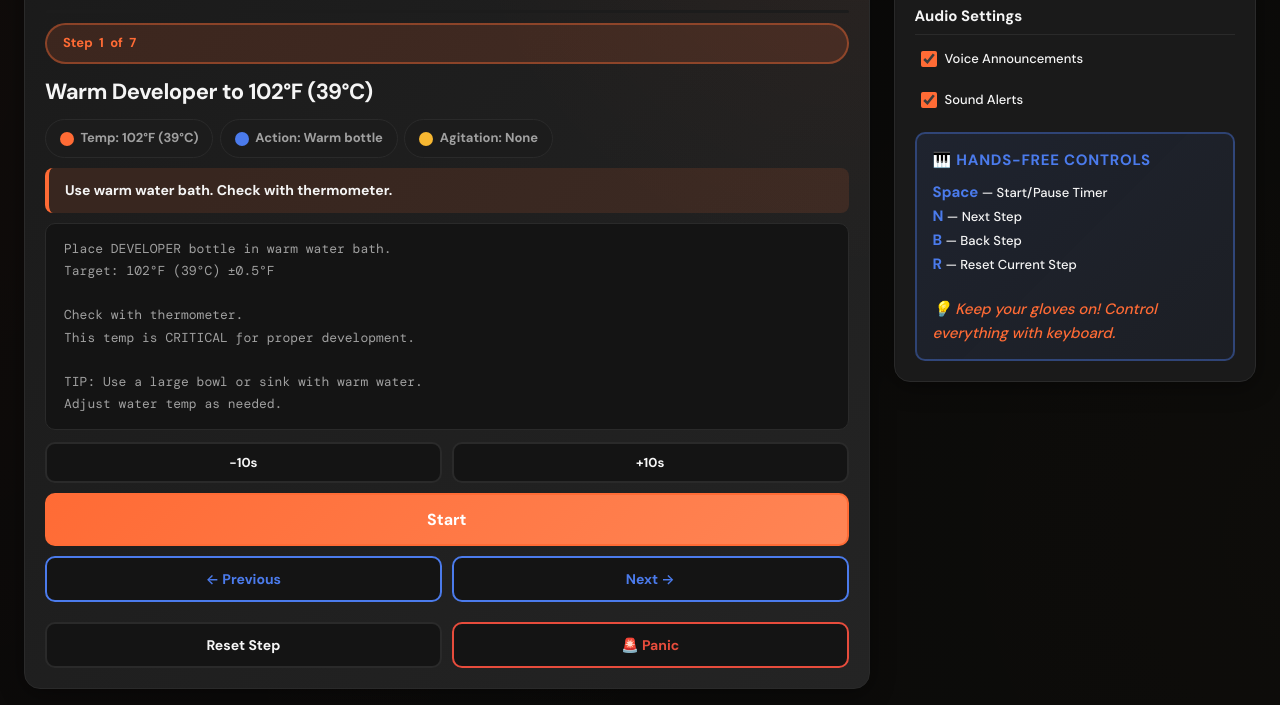
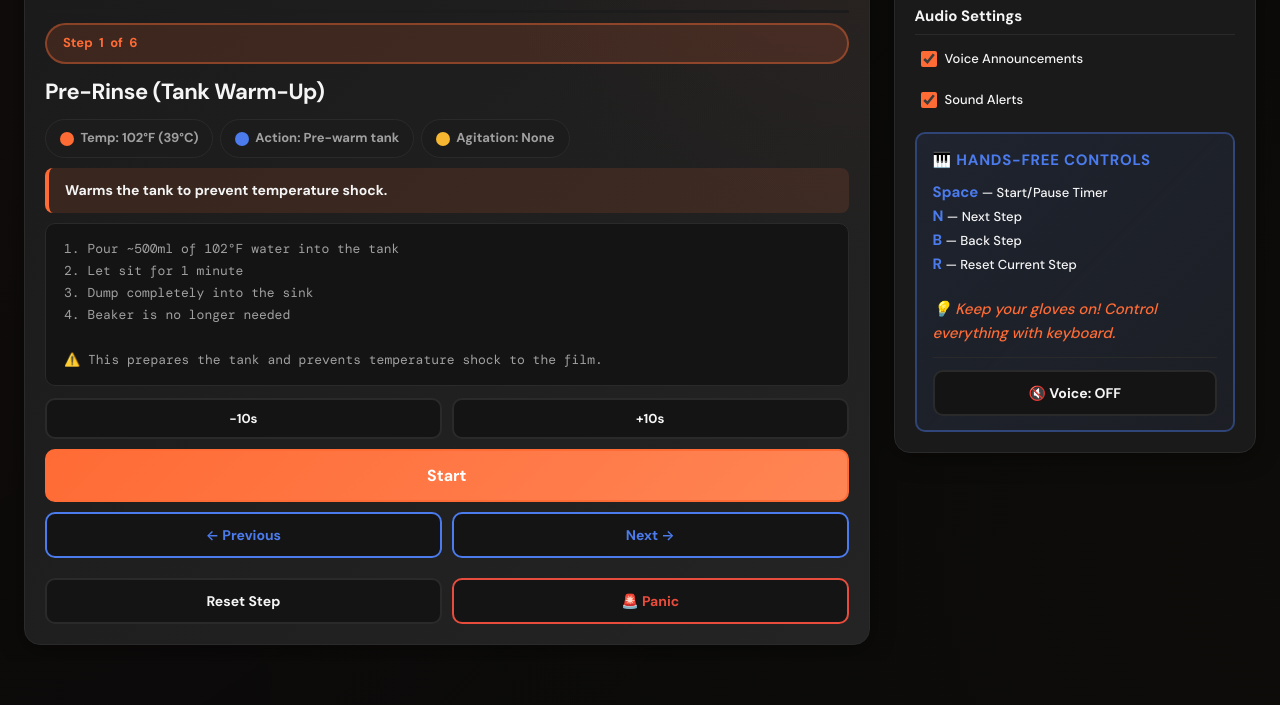
Before and after one commit to nastyahammerova/film-dev-coach, a plain HTML site: page index.html in a window 1280 px wide. Shown: the part 301-1006 px from the top of the page. After the commit the page ends 962 px from the top, so only its background shows below. Drawn offline with nearby package versions, Linux system fonts and the light colour scheme.

Commit message:
Update index.html

```diff
--- a/index.html
+++ b/index.html
@@ -1077,6 +1077,11 @@
           <em style="color: var(--accent-orange); font-size: 0.938rem;">
             💡 Keep your gloves on! Control everything with keyboard.
           </em>
+          <div style="margin-top: 0.75rem; padding-top: 0.75rem; border-top: 1px solid var(--border);">
+            <button class="btn" id="toggle-voice" style="width: 100%; font-size: 0.875rem;">
+              🔇 Voice: OFF
+            </button>
+          </div>
         </div>
       </div>
 
@@ -1207,82 +1212,79 @@ Next: Load film and proceed to development process.`
       ]
     },
     "c41-unicolor": {
-      name: "2. C-41 Development (Unicolor Kit)",
+      name: "2. C-41 Development (Cinestill Kit)",
       steps: [
         {
-          title: "Warm Developer to 102°F (39°C)",
-          durationSec: 0,
-          meta: { temp: "102°F (39°C)", action: "Warm bottle", agitation: "None" },
-          hint: "Use warm water bath. Check with thermometer.",
-          instructions: `Place DEVELOPER bottle in warm water bath.
-Target: 102°F (39°C) ±0.5°F
-
-Check with thermometer.
-This temp is CRITICAL for proper development.
-
-TIP: Use a large bowl or sink with warm water.
-Adjust water temp as needed.`
-        },
-        {
-          title: "Warm Blix to 100-105°F (38-41°C)",
-          durationSec: 0,
-          meta: { temp: "100-105°F", action: "Warm bottle", agitation: "None" },
-          hint: "Blix is more forgiving, but keep it warm.",
-          instructions: `Place BLIX bottle in warm water bath.
-Target: 100-105°F (38-41°C)
-
-Blix temp is less critical than Developer,
-but keep it in the warm range.
-
-Check both bottles are at temp before starting.`
+          title: "Pre-Rinse (Tank Warm-Up)",
+          durationSec: 60,
+          meta: { temp: "102°F (39°C)", action: "Pre-warm tank", agitation: "None" },
+          hint: "Warms the tank to prevent temperature shock.",
+          instructions: `1. Pour ~500ml of 102°F water into the tank
+2. Let sit for 1 minute
+3. Dump completely into the sink
+4. Beaker is no longer needed
+
+⚠️ This prepares the tank and prevents temperature shock to the film.`,
+          agitation: null
         },
         {
           title: "DEVELOPER",
           durationSec: 210,
           meta: { temp: "102°F (39°C)", action: "Pour in", agitation: "Every 30s" },
-          hint: "Start timer IMMEDIATELY when Developer touches film.",
-          instructions: `1. Pour Developer into tank (lights ON or OFF)
-2. Start timer IMMEDIATELY at first contact
-3. Tap tank to remove air bubbles
-4. Put on lid and inversion cap
+          hint: "Start timer IMMEDIATELY when Developer touches film. Continuous agitation first 10 seconds.",
+          instructions: `1. Pour developer in immediately
+2. Agitate continuously for the first 10 seconds
+3. Seal the lid tightly (this will leak if loose)
+4. Start timer IMMEDIATELY
 
 AGITATION SCHEDULE:
-• Initial: 10-15 inversions (first 30 sec)
-• Then: 3-4 inversions every 30 seconds
+• Initial: Continuous agitation for first 10 seconds
+• Then: 4 gentle inversions every 30 seconds
+  - One inversion = flip upside down → twist slightly → return
+  - Avoid shaking or aggressive agitation
+  - You may hold the tank upside down briefly to ensure full coverage
 
 ⚠️ TEMPERATURE CRITICAL: Must be 102°F ±1°F
-⚠️ Start timer at FIRST CONTACT with film
-
-At end: Pour Developer back into bottle (reusable 2-4 times)`,
+
+At 3:30:
+• Open carefully (gas may release)
+• Dump developer
+• Rinse tank lid if needed`,
           agitation: {
             mode: "every",
             everySec: 30,
-            firstMessage: "Initial agitation: 10-15 inversions now.",
-            message: "Agitate: 3-4 inversions."
+            firstMessage: "Initial agitation: Continuous for 10 seconds now.",
+            message: "Agitate: 4 gentle inversions."
           }
         },
         {
           title: "BLIX",
           durationSec: 480,
           meta: { temp: "100-105°F", action: "Pour in", agitation: "Every 30s" },
-          hint: "Blix removes silver and fixes the image. Lights can be ON.",
-          instructions: `1. Pour out Developer (back into bottle if reusing)
-2. Pour Blix into tank
-3. Start timer
-4. Lights can be ON now (film is stable)
+          hint: "Blix removes silver and fixes the image. Lights can be ON. Vent gas pressure if needed.",
+          instructions: `1. Reset timer (if needed)
+2. Pour Blix into the tank
+3. Agitate for the first few seconds
+4. Seal lid securely
+5. Lights can be ON now (film is stable)
 
 AGITATION SCHEDULE:
-• Initial: 10-15 inversions (first 30 sec)
-• Then: 3-4 inversions every 30 seconds
-
-At end: Pour Blix back into bottle (reusable many times)
-
-TIP: Blix is forgiving. Longer is OK if needed.`,
+• Initial: Agitate for first few seconds
+• Then: 4 inversions every 30 seconds
+
+⚠️ Periodically vent gas pressure if the lid starts pushing out
+⚠️ Expect minor drips — this is why gloves matter
+
+WHILE BLIX IS RUNNING:
+• Start running warm water in the sink
+• Adjust faucet so rinse water is ready when Blix finishes
+
+At end: Pour Blix back into bottle (reusable many times)`,
           agitation: {
             mode: "every",
             everySec: 30,
-            firstMessage: "Initial agitation: 10-15 inversions now.",
-            message: "Agitate: 3-4 inversions."
+            firstMessage: "Initial agitation: Agitate for first few seconds now.",
+            message: "Agitate: 4 inversions."
           }
         },
         {
@@ -1391,6 +1393,9 @@ DONE! Your film is developed.`
   let recognition = null;
   let isListening = false;
 
+  // Voice announcements state
+  let voiceEnabled = false; // Disabled by default - user must enable
+
   function clone(obj) {
     return JSON.parse(JSON.stringify(obj));
   }
@@ -1718,7 +1723,27 @@ Keep responses concise (2-3 paragraphs max). Be direct and practical. Never sugg
     elToast._t = setTimeout(() => { elToast.classList.remove('show'); }, ms);
   }
 
+  function toggleVoice() {
+    voiceEnabled = !voiceEnabled;
+    const btn = document.getElementById('toggle-voice');
+    if (btn) {
+      btn.textContent = voiceEnabled ? '🔊 Voice: ON' : '🔇 Voice: OFF';
+      btn.style.background = voiceEnabled ? 'rgba(38, 222, 129, 0.15)' : '';
+      btn.style.borderColor = voiceEnabled ? 'var(--accent-green)' : '';
+      btn.style.color = voiceEnabled ? 'var(--accent-green)' : '';
+    }
+
+    if (voiceEnabled) {
+      toast('✓ Voice announcements enabled', 2000);
+      speak('Voice announcements enabled'); // Test voice
+    } else {
+      toast('✓ Voice announcements disabled', 2000);
+      window.speechSynthesis.cancel(); // Stop any current speech
+    }
+  }
+
   function speak(msg) {
+    if (!voiceEnabled) return; // Check if voice is enabled
     if (!elVoice.checked) return;
     try {
       window.speechSynthesis.cancel();
@@ -1780,6 +1805,11 @@ Keep responses concise (2-3 paragraphs max). Be direct and practical. Never sugg
     const step = recipe.steps[stepIndex];
     if (!step) return;
 
+    // Update dropdown to match current preset
+    if (elPreset.value !== currentPresetKey) {
+      elPreset.value = currentPresetKey;
+    }
+
     elTitle.textContent = step.title || "—";
     elCurrentStep.textContent = stepIndex + 1;
     elTotalSteps.textContent = recipe.steps.length;
@@ -1888,9 +1918,11 @@ Keep responses concise (2-3 paragraphs max). Be direct and practical. Never sugg
   }
 
   function applyPreset(key) {
+    stopTimers(); // Stop any running timers first
     currentPresetKey = key;
     recipe = clone(PRESETS[currentPresetKey]);
     setStep(0, {reset:true});
+    updateAIMode(); // Update AI mode after preset change
   }
 
   function adjustTime(delta) {
@@ -1996,6 +2028,12 @@ If seriously wrong, better to stop than continue.`;
   elPlus10.addEventListener("click", () => adjustTime(+10));
   elPanic.addEventListener("click", panic);
 
+  // Voice toggle
+  const elToggleVoiceBtn = document.getElementById('toggle-voice');
+  if (elToggleVoiceBtn) {
+    elToggleVoiceBtn.addEventListener("click", toggleVoice);
+  }
+
   // Keyboard shortcuts
   window.addEventListener("keydown", (e) => {
     if (e.target && (e.target.tagName === "TEXTAREA" || e.target.tagName === "INPUT" || e.target.tagName === "SELECT")) return;
```
